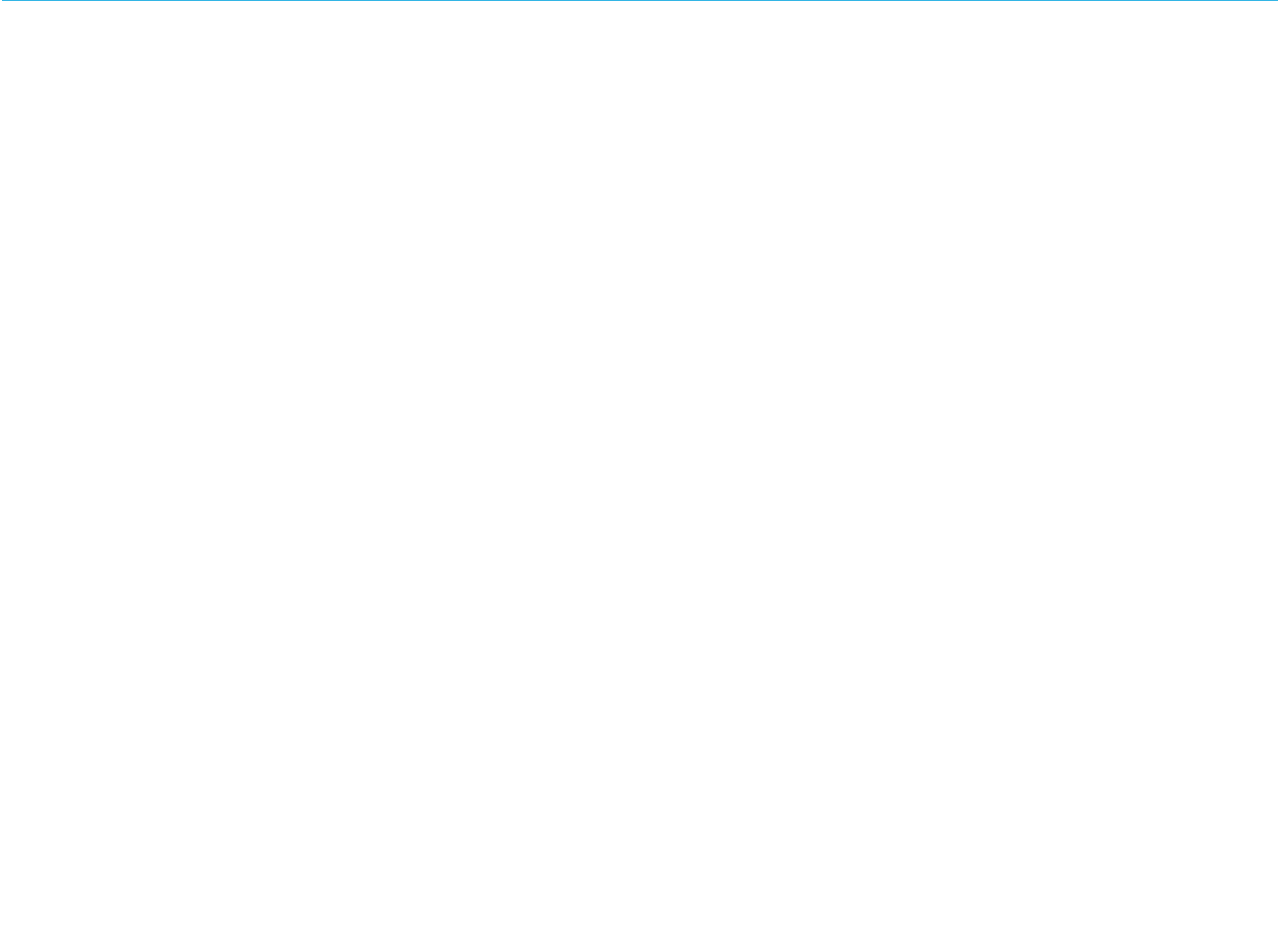
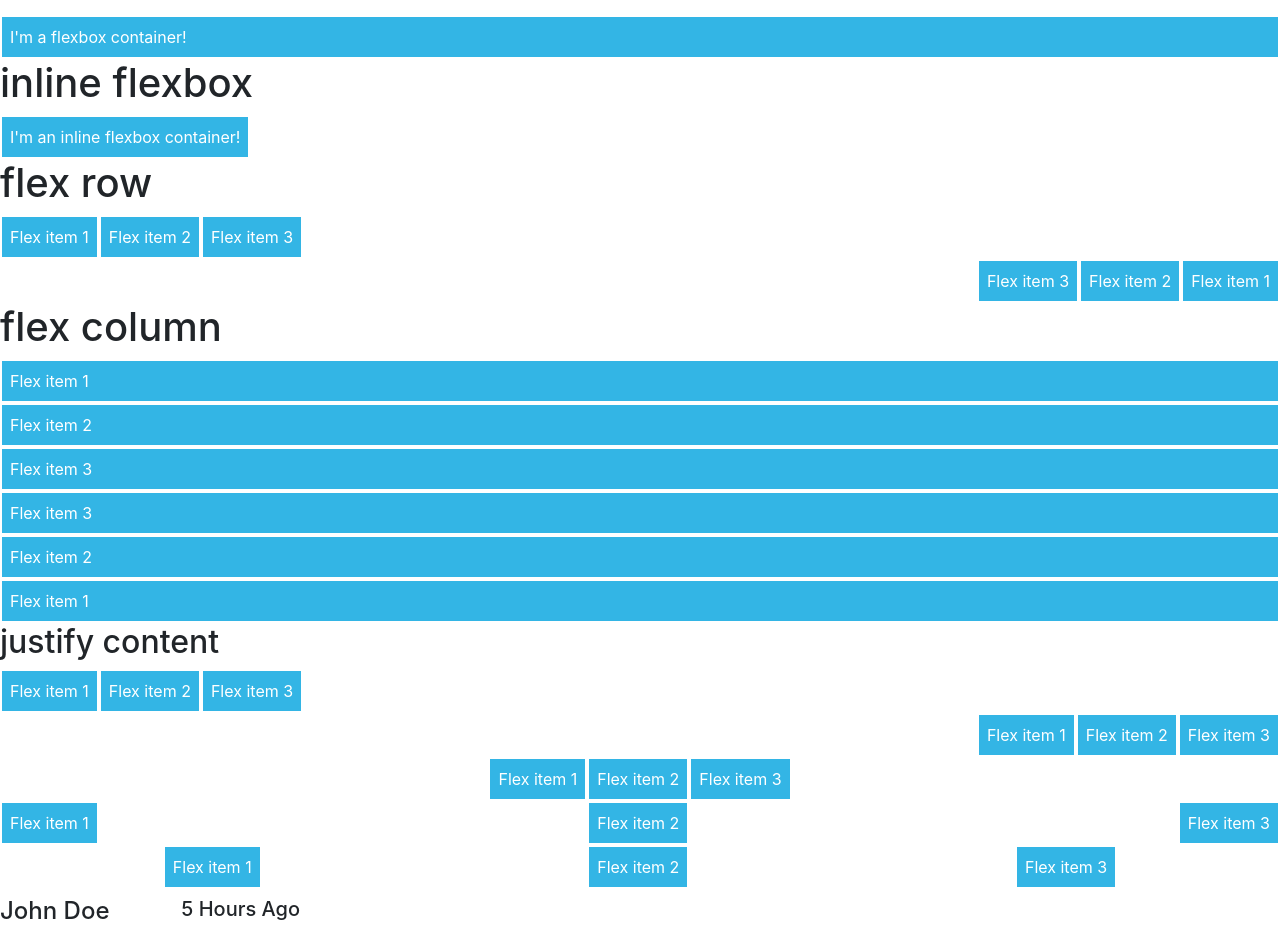
Before and after one commit to angelahe/componentplay, a React (Create React App) app: page / in a window 1280 px wide. Shown: the part 6872-7806 px from the top of the page. Before the commit the page ends 6875 px from the top, so only its background shows below. Built offline with nearby package versions, Linux system fonts and the light colour scheme.

Commit message:
flexbox built in and use

```diff
--- a/src/components/App.js
+++ b/src/components/App.js
@@ -27,6 +27,7 @@ import ReactstrapTables from './ReactstrapTables';
 import ReactstrapToasts from './ReactstrapToasts';
 import ReactstrapTooltips from './ReactstrapTooltips';
 import FlexboxPage from './FlexboxPage';
+import PathToFlexUsed from './PathToFlexUsed';
 
 class App extends Component {
     constructor(props) {
@@ -75,6 +76,7 @@ class App extends Component {
             <ReactstrapToasts />
             <ReactstrapTooltips />
             <FlexboxPage />
+            <PathToFlexUsed />
           </div>
         );
     }
--- a/src/components/FlexboxPage.js
+++ b/src/components/FlexboxPage.js
@@ -3,7 +3,119 @@ import '../styles/mdbootstrap.css';
 
 const FlexboxPage = () => {
     return (
-      <div className="d-flex p-2 col-example">I'm a flexbox container!</div>
+      <div>
+        <h1>Enable flex containers</h1>
+        <div className="d-flex p-2 col-example">I'm a flexbox container!</div>
+        <h1> inline flexbox </h1>
+        <div className="d-inline-flex p-2 col-example">I'm an inline flexbox container!</div>
+        <h1> flex row</h1>
+        <div className="d-flex flex-row">
+          <div className="p-2">Flex item 1</div>
+          <div className="p-2">Flex item 2</div>
+          <div className="p-2">Flex item 3</div>
+        </div>
+        <div className="d-flex flex-row-reverse">
+          <div className="p-2">Flex item 1</div>
+          <div className="p-2">Flex item 2</div>
+          <div className="p-2">Flex item 3</div>
+        </div>
+        <h1>flex column</h1>
+        <div className="d-flex flex-column">
+          <div className="p-2 col-example text-left">Flex item 1</div>
+          <div className="p-2 col-example text-left">Flex item 2</div>
+          <div className="p-2 col-example text-left">Flex item 3</div>
+        </div>
+        <div className="d-flex flex-column-reverse">
+          <div className="p-2 col-example text-left">Flex item 1</div>
+          <div className="p-2 col-example text-left">Flex item 2</div>
+          <div className="p-2 col-example text-left">Flex item 3</div>
+        </div>
+        <h2> justify content </h2>
+        <div className="d-flex justify-content-start">
+          <div className="p-2 col-example text-left">Flex item 1</div>
+          <div className="p-2 col-example text-left">Flex item 2</div>
+          <div className="p-2 col-example text-left">Flex item 3</div>
+        </div>
+        <div className="d-flex justify-content-end">
+          <div className="p-2 col-example text-left">Flex item 1</div>
+          <div className="p-2 col-example text-left">Flex item 2</div>
+          <div className="p-2 col-example text-left">Flex item 3</div>
+        </div>
+        <div className="d-flex justify-content-center">
+          <div className="p-2 col-example text-left">Flex item 1</div>
+          <div className="p-2 col-example text-left">Flex item 2</div>
+          <div className="p-2 col-example text-left">Flex item 3</div>
+        </div>
+        <div className="d-flex justify-content-between">
+          <div className="p-2 col-example text-left">Flex item 1</div>
+          <div className="p-2 col-example text-left">Flex item 2</div>
+          <div className="p-2 col-example text-left">Flex item 3</div>
+        </div>
+        <div className="d-flex justify-content-around">
+          <div className="p-2 col-example text-left">Flex item 1</div>
+          <div className="p-2 col-example text-left">Flex item 2</div>
+          <div className="p-2 col-example text-left">Flex item 3</div>
+        </div>
+        <h2>
+
+        </h2>
+      </div>
     );
 }
 export default FlexboxPage;
+
+/*
+************************
+flex direction properties:
+************************
+.flex-row
+.flex-row-reverse
+.flex-column
+.flex-column-reverse
+.flex-sm-row
+.flex-sm-row-reverse
+.flex-sm-column
+.flex-sm-column-reverse
+.flex-md-row
+.flex-md-row-reverse
+.flex-md-column
+.flex-md-column-reverse
+.flex-lg-row
+.flex-lg-row-reverse
+.flex-lg-column
+.flex-lg-column-reverse
+.flex-xl-row
+.flex-xl-row-reverse
+.flex-xl-column
+.flex-xl-column-reverse
+
+*******************************
+justify content
+*******************************
+.justify-content-start
+.justify-content-end
+.justify-content-center
+.justify-content-between
+.justify-content-around
+.justify-content-sm-start
+.justify-content-sm-end
+.justify-content-sm-center
+.justify-content-sm-between
+.justify-content-sm-around
+.justify-content-md-start
+.justify-content-md-end
+.justify-content-md-center
+.justify-content-md-between
+.justify-content-md-around
+.justify-content-lg-start
+.justify-content-lg-end
+.justify-content-lg-center
+.justify-content-lg-between
+.justify-content-lg-around
+.justify-content-xl-start
+.justify-content-xl-end
+.justify-content-xl-center
+.justify-content-xl-between
+.justify-content-xl-around
+
+*/
--- a/src/components/PathToFlex.js
+++ b/src/components/PathToFlex.js
@@ -1,6 +1,6 @@
 import React from 'react';
 
-const Flex = (props) => (
+export const Flex = (props) => (
   <div
     className={props.className}
     style={{
@@ -23,5 +23,3 @@ const Flex = (props) => (
     {props.children}
   </div>
 )
-
-export default Flex;
--- /dev/null
+++ b/src/components/PathToFlexUsed.js
@@ -0,0 +1,15 @@
+import React from 'react';
+import { Flex } from './PathToFlex';
+
+const PathToFlexUsed = () => (
+  <Flex
+    container
+    justifyContent="space-between"
+    width="300px"
+  >
+    <h4> John Doe </h4>
+    <h5> 5 Hours Ago </h5>
+  </Flex>
+)
+
+export default PathToFlexUsed;
--- a/src/styles/mdbootstrap.css
+++ b/src/styles/mdbootstrap.css
@@ -5,3 +5,11 @@
   color: #fff;
   text-align: center;
 }
+
+.d-flex div{
+  padding: 1rem;
+  background-color: #33b5e5;
+  border: 2px solid #fff;
+  color: #fff;
+  text-align: center;
+}
```
Also changed, not shown: 1 other file (tests, documents, lock files or other folders).
